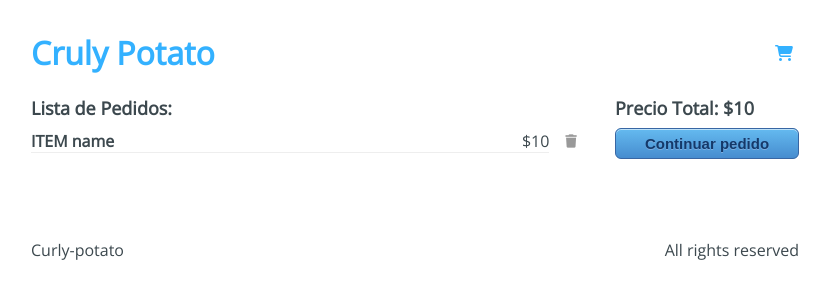
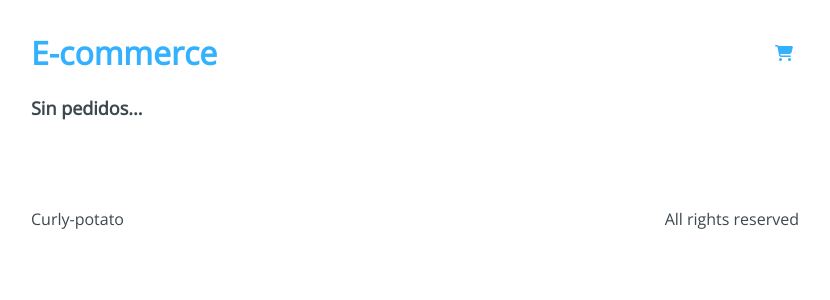
Before and after one commit to MaraAn/curly-potato, a React app: page /checkout in a window 1280 px wide. Shown: the top 300 px of the page, without its empty margins (225-1055 px from the left). Built offline with nearby package versions, Linux system fonts and the light colour scheme.

Commit message:
useContext

```diff
--- a/src/components/Header.jsx
+++ b/src/components/Header.jsx
@@ -1,19 +1,25 @@
-import React from 'react';
+import React, { useContext } from 'react';
 import { Link } from 'react-router-dom';
+
+import Context from '../context/Context';
 
 import '../styles/components/Header.css';
 
 
 const Header = () => {
+  const { state } = useContext(Context);
+  const { cart } = state;
+
   return (
     <div className='Header'>
-      <Link to='/'>
-        <h1 className='Header-title'>Cruly Potato</h1>
-      </Link>
+      <h1 className='Header-title'>
+        <Link to='/'>E-commerce</Link>
+      </h1>
       <div className='Header-checkout'>
         <Link to='/checkout'>
-          <i className="fas fa-shopping-cart"/>
+          <i className='fas fa-shopping-cart' />
         </Link>
+        { cart.length > 0 && <div className='Header-alert'>{ cart.length }</div> }
       </div>
     </div>
   );
--- a/src/components/Product.jsx
+++ b/src/components/Product.jsx
@@ -1,21 +1,25 @@
 import React from 'react';
 
-const Product = ({ product }) => {
+const Product = ({ product, handleAddToCart }) => {
   return (
-    <div className="Products-item">
-      <img src={product.image} alt={product.title} />
-      <div className="Product-item-info">
+    <div className='Products-item'>
+      <img
+        alt={product.title}
+        className='Products-item-image'
+        src={product.image}
+      />
+      <div className='Product-item-info'>
         <h2>
           {product.title}
           <span>
+            {' '}
             $
-            {' '}
             {product.price}
           </span>
         </h2>
         <p>{product.description}</p>
       </div>
-      <button type="button">Comprar</button>
+      <button type='button' onClick={handleAddToCart()}>Comprar</button>
     </div>
   );
 }
--- a/src/components/Products.jsx
+++ b/src/components/Products.jsx
@@ -1,13 +1,27 @@
-import React from 'react';
+import React, { useContext } from 'react';
+
+import Context from '../context/Context';
 import Product from './Product';
+
 import '../styles/components/Products.css';
 
-const Products = ({ products }) => {
+const Products = () => {
+  const { state, addToCart } = useContext(Context);
+  const { products }  = state;
+
+  const handleAddToCart = product => () => {
+    addToCart(product)
+  }
+
   return (
-    <div className="Products">
-      <div className="Products-items">
+    <div className='Products'>
+      <div className='Products-items'>
         {products.map(product => (
-          <Product key={product.id} product={product} />
+          <Product
+            handleAddToCart={handleAddToCart}
+            key={product.id}
+            product={product}
+          />
         ))}
       </div>
     </div>
--- a/src/containers/Checkout.jsx
+++ b/src/containers/Checkout.jsx
@@ -1,28 +1,48 @@
-import React from 'react';
-import { Link } from 'react-router-dom'
+import React, { useContext } from 'react';
+import { Link } from 'react-router-dom';
 
+import Context from '../context/Context'
 
 import '../styles/containers/Checkout.css';
 
 const Checkout = () => {
+  const { state, removeFromCart } = useContext(Context);
+  const { cart } = state;
+
+  const handleRemove = product => () => {
+    removeFromCart(product)
+  }
+
+  const handleSumTotal = () => {
+    const reducer = (accumulator, currentValue) => accumulator + currentValue.price;
+    const sum = cart.reduce(reducer, 0);
+    return sum;
+  }
+
   return (
-    <div className="Checkout">
-      <div className="Checkout-content">
-        <h3>Lista de Pedidos:</h3>
-        <div className="Checkout-item">
-          <div className="Checkout-element">
-            <h4>ITEM name</h4>
-            <span>$10</span>
+    <div className='Checkout'>
+      <div className='Checkout-content'>
+        {cart.length > 0 ? <h3>Lista de pedidos:</h3> : <h3>Sin pedidos...</h3> }
+        {cart.map((item) => (
+          <div className='Checkout-item'>
+            <div className='Checkout-element'>
+              <h4>{item.title}</h4>
+              <span>{`$ ${item.price}`}</span>
+            </div>
+            <button type='button' onClick={handleRemove(item)}>
+              <i className='fas fa-trash' />
+            </button>
           </div>
-          <button type="button"><i class="fas fa-trash"/></button>
+        ))}
+      </div>
+      {cart.length > 0 && (
+        <div className='Checkout-sidebar'>
+          <h3>{`Precio Total: $ ${handleSumTotal()}`}</h3>
+          <Link to='/checkout/information'>
+            <button type='button'>Continuar pedido</button>
+          </Link>
         </div>
-      </div>
-      <div className="Checkout-sidebar">
-        <h3>Precio Total: $10</h3>
-        <Link to='/checkout/information'>
-          <button type="button">Continuar pedido</button>
-        </Link>
-      </div>
+      )}
     </div>
   );
 }
--- /dev/null
+++ b/src/context/Context.js
@@ -0,0 +1,5 @@
+import React from 'react';
+
+const Context = React.createContext({});
+
+export default Context;
--- /dev/null
+++ b/src/hooks/useInitialState.js
@@ -0,0 +1,28 @@
+import { useState } from 'react';
+import initialState from '../initialState';
+
+const useInitialState = () => {
+  const [state, setState] = useState(initialState)
+
+  const addToCart = payload => {
+    setState ({
+      ...state,
+      cart: [ ...state.cart, payload ],
+    });
+  }
+
+  const removeFromCart = payload => {
+    setState ({
+      ...state,
+      cart: state.cart.filter(items => items.id !== payload.id),
+    });
+  }
+
+  return {
+    addToCart,
+    removeFromCart,
+    state,
+  };
+}
+
+export default useInitialState;
--- a/src/routes/App.jsx
+++ b/src/routes/App.jsx
@@ -2,15 +2,19 @@ import React from 'react';
 import { BrowserRouter, Switch, Route } from 'react-router-dom';
 
 import Checkout from '../containers/Checkout';
+import Context from '../context/Context';
 import Home from '../containers/Home';
 import Information from '../containers/Information';
 import Layout from '../components/Layout';
 import NotFound from '../containers/NotFound';
 import Payment from '../containers/Payment';
 import Success from '../containers/Success';
+import useInitialState from '../hooks/useInitialState';
 
 const App = () => {
+  const initialState = useInitialState();
   return (
+    <Context.Provider value={initialState}>
       <BrowserRouter>
         <Layout>
           <Switch>
@@ -23,6 +27,7 @@ const App = () => {
           </Switch>
         </Layout>
       </BrowserRouter>
+    </Context.Provider>
   );
 }
 
```
Lines whose indentation alone changed are shown as unchanged.
